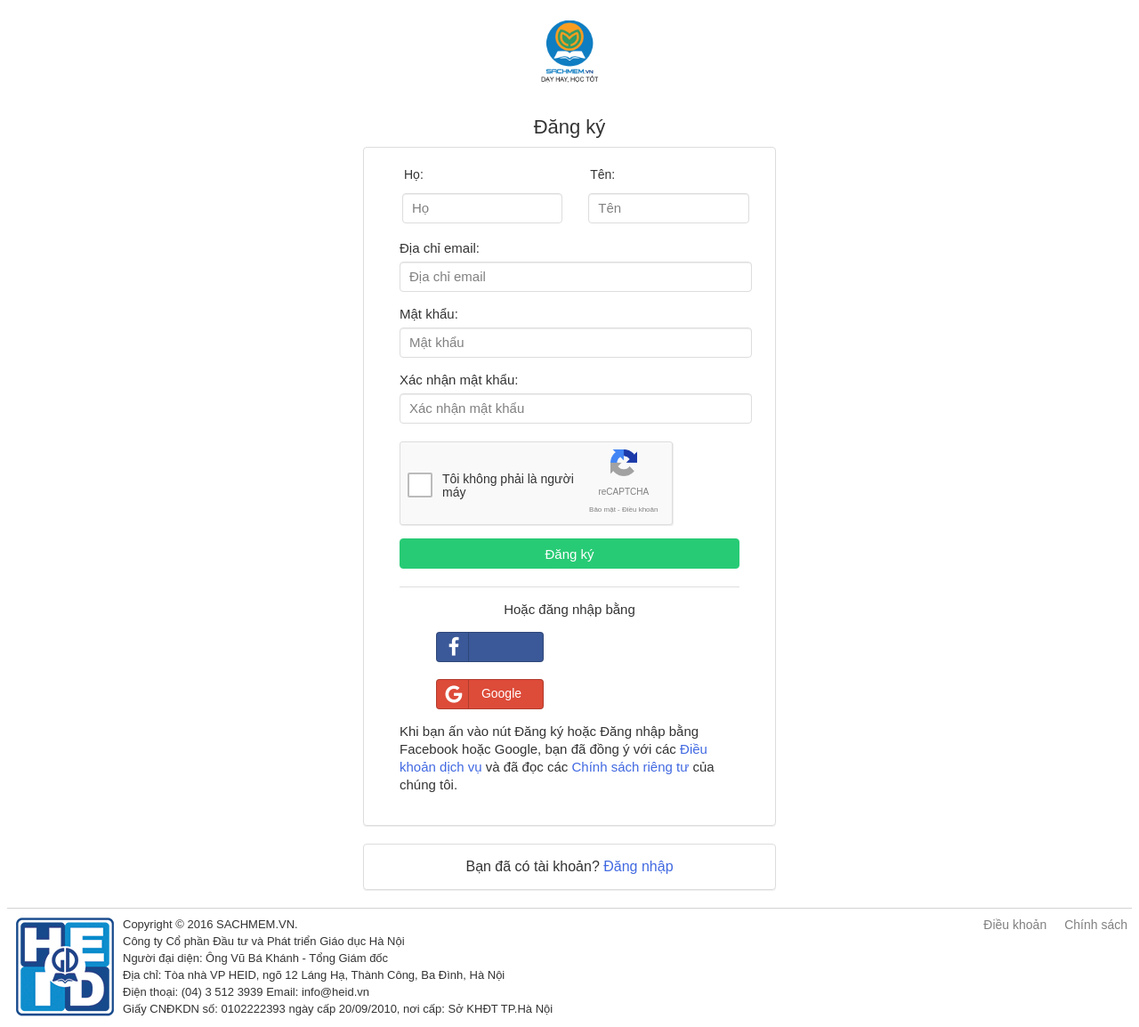
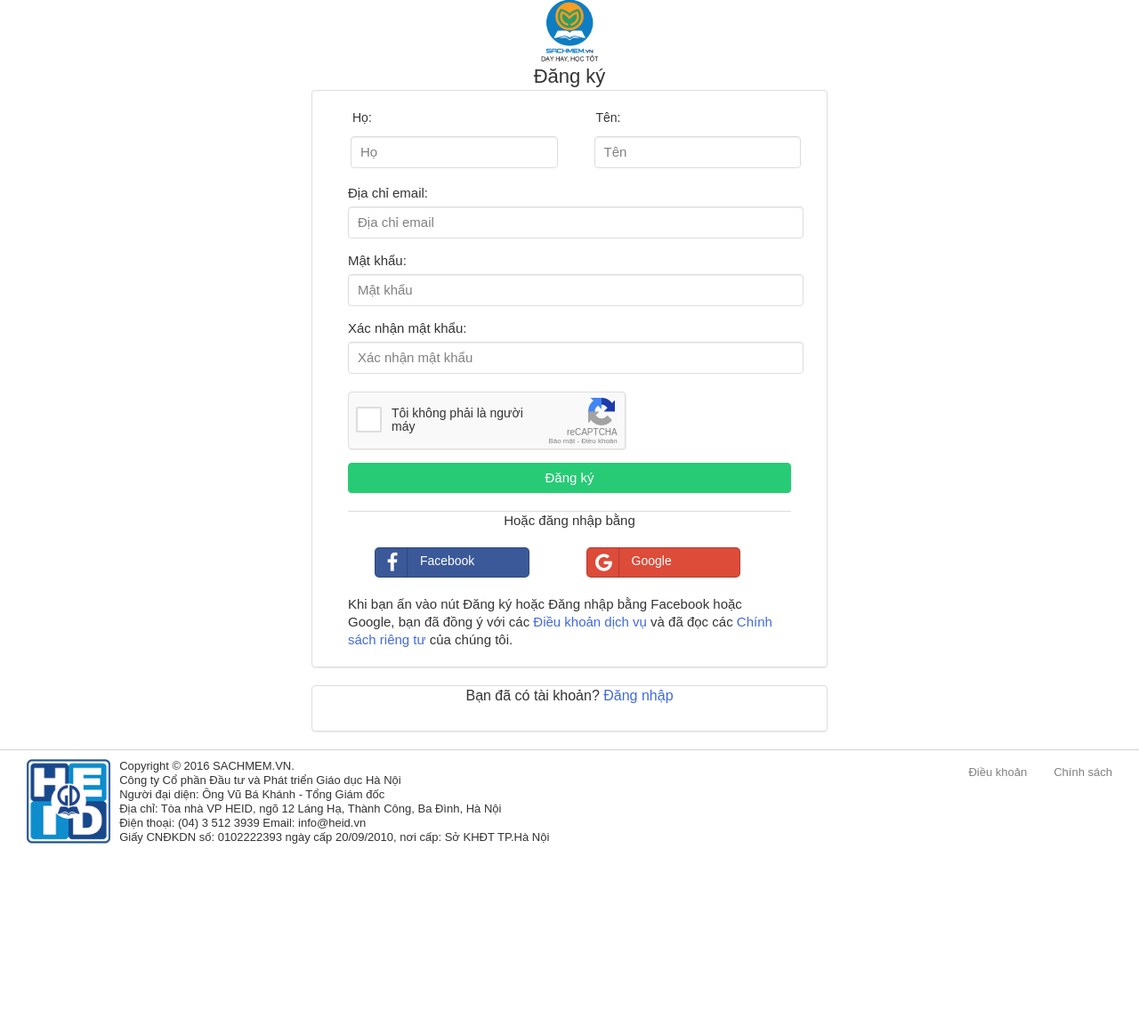
Before and after one commit to sleepyash-9397/Nhom_2, a plain HTML site: page project/signup.html in a window 1280 px wide. Shown: the whole page at 89% size. After the commit the page ends 959 px from the top, so only its background shows below. Drawn offline with Linux system fonts and the light colour scheme.

Commit message:
update đăng ký
hoàn thành chức năng đăng ký

```diff
--- a/signup.css
+++ b/project/signup.css
@@ -3,7 +3,7 @@
     margin: auto;
     }
 #logo{
-    margin: 15px;
+
 width: 70px;
 }
 
@@ -15,8 +15,6 @@ div {
     .responsive{
     width: 100%;
     }
-
-
 }
 
 body {
@@ -24,25 +22,26 @@ body {
     color: #333333;
 }
 
-.containersection {
+.container {
 
     margin-right: auto;
     margin-left: auto;
     padding-left: 15px;
     padding-right: 15px;
+
 }
 
 .containerbox {
 
     -webkit-box-align: center;
     align-items: center;
-    width: 580px;
+    max-width: 580px;
     margin: auto;
     padding: 0;
 }
 
-.container {
-    width: 80%;
+.container1 {
+    width: 100%;
     margin-left: auto;
     margin-right: auto;
 }
@@ -52,21 +51,11 @@ a {
     color: grey;
 }
 
-#footerbar {
-    margin-top: 20px;
-    border-top-style: solid;
-    border-top-color: #d4d2d2;
-    border-top-width: 1px;
-    width: 100%;
-
-}
-
-
 
 #box1, #box2 {
     border: 1px solid #ddd;
     border-radius: 4px;
-    margin-top: -13px;
+    margin-top: 0px;
     box-shadow: 0px 1px 1px rgba(0,0,0,0.075);
 
 ;
@@ -131,13 +120,13 @@ a {
     background-color: #dd4b39;
 }
 #facebook, #google{
-    margin: 0 41px;
+    margin: 20px 30px;
     padding-left: 3px;
-    padding-right: 20px;
+    padding-right: 44px;
     width: 25%;
     height: 32px;
     color: white;
-    border-radius: 4px;
+    border-radius: 5px;
     border: 1px solid rgba(0,0,0,0.2);
     border-collapse: collapse;
     font-size: 14px;
@@ -195,7 +184,7 @@ padding-left: 10px;
 
 .formgroup input{
     margin-bottom: 10px;
-    height: 30px;
+    height: 32px;
     width: 100%;
     border: 1px solid #ddd;
     padding-left: 10px;
@@ -223,12 +212,6 @@ padding-left: 10px;
     margin-top: 0;
 }
 
-#tb2{
-    margin: 0;
-    padding: 0;
-    border-radius: 1px;
-}
-
 .blank_box {
     padding-left: 10px;
     width: 100%;
@@ -237,7 +220,7 @@ padding-left: 10px;
 }
 
 #col3 {
-    text-align:center;
+    text-align:right;
     font-size: 8px;
     color: grey;
     line-height: 10px;
@@ -256,22 +239,22 @@ padding-left: 10px;
 }
 
 
-
 #logo_reCap {
     width: 30px;
-    margin: 0;
+    border: 0;
+    margin-right: 3px;
+    margin-top: 3px;
 }
 
 #checkrobot {
     background-color: #f9f9f9;
     margin-top: 10px;
     border: 1px solid #ddd;
-    border-radius: 3px;
+    border-radius: 4px;
     width: 300px;
-    height: 60px;
-    padding: 5px 0 0 5px;
+    height: 68px;
     padding-left: 5px;
-    padding-right: 0;
+    padding-right: 5px;
     padding-bottom: 0;
     height: min-content;
     line-height: 15px;
@@ -282,10 +265,10 @@ padding-left: 10px;
 #imgcheck {
     display: inline-block;
     background-color: white;
-    height: 24px;
-    width: 24px;
+    height: 25px;
+    width: 25px;
     display:inline-block;
-    border: 2px solid #bbb;
+    border: 2px solid #ddd;
     margin-right: 5px;
     border-radius: 2px;
 
@@ -311,39 +294,46 @@ label {
     border: 2px solid #ccc;
 }
 
-.rightfooter {
-    clear: left;
-    text-align: right;
-    margin-right: 5px;
-    float: right;
-    margin-top: 10px;
-    margin-left: 15px;
-    font-size: 14px;
+body {
+    line-height: 1.42857143;
 }
 
-.rightfooter:visited {
-    text-decoration: none;
+* {
+    margin: 0;
 }
 
-.rightfooter:hover {
-    text-decoration: underline;
+footer {
+    display: block;
 }
 
-.rightfooter:active {
-    text-decoration: underline;
+footer .footerbar {
+
+    left: 0;
+    right: 0;
+    margin-top: 20px;
+    line-height: 49px;
+    background: white;
+    border-top: 1px solid #d4d2d2;
+    bottom: 0;
+    font-size: 13px;
+    width: 100%;
+
 }
 
-
-#imgfooter {
+footer .leftfooter {
+    line-height: 16px;
+    margin: 10px 30px 10px 30px;
     float: left;
-    margin: 10px;
-    vertical-align: middle;
 }
 
+.container_left {
+    padding: 0;
+    margin: 0;
+    display: flex;
+}
 
-#paraleft {
-    padding: 8px;
-    margin-left: 5px;
-    font-size: small;
-    line-height: 19px;
+.rightfooter {
+    margin-right: 30px;
+    float: right;
+    white-space: nowrap;
 }
--- a/signup.html
+++ b/project/signup.html
@@ -9,9 +9,9 @@
 
     </head>
     <body>
-        <div class="containersection">
+        <div class="container">
             <div class="containerbox">
-                <div class="container">
+                <div class="container1">
                     <div style="text-align: center">
                         <a target="_blank" href="http://gioithieu.sachmem.vn/">
                         <img style="vertical-align: middle" id="logo" src="logo.png" alt="Sách mềm">
@@ -88,20 +88,15 @@
                 </div>
             </div>
         </div>
+
         <footer>
-            <div id="footerbar">
-                <div class="rightfooter">
-                    <a href="#">Chính sách</a>
+            <div class="footerbar">
+                <div class="leftfooter">
+                    <div class="container_left">
+                        <div>
+                            <img style="margin-right: 10px; height: 95px; vertical-align: middle; border: 0" src="./foot.png">
                         </div>
-                <div class="rightfooter">
-                    <a href="#">Điều khoản</a>
-                </div>
-
-                <div id="leftfooter">
                         <div>
-                        <img id="imgfooter" src="./foot.png">
-                    </div>
-                    <div id="paraleft">
                             Copyright © 2016 SACHMEM.VN.</br>
                             Công ty Cổ phần Đầu tư và Phát triển Giáo dục Hà Nội</br>
                             Người đại diện: Ông Vũ Bá Khánh - Tổng Giám đốc</br>
@@ -109,9 +104,17 @@
                             Điện thoại: (04) 3 512 3939 Email: info@heid.vn</br>
                             Giấy CNĐKDN số: 0102222393 ngày cấp 20/09/2010, nơi cấp: Sở KHĐT TP.Hà Nội
                         </div>
+                    </div>
+                </div>
+                <span class="rightfooter">
+                    <a target="_blank" href="#">Chính sách</a>
+                </span>
+                <span class="rightfooter">
+                    <a target="_blank" href="#">Điều khoản</a>
+                </span>
 
             </div>
-            </div>
         </footer>
+
     </body>
 </html>
```
Also changed, not shown: project/foot.png (renamed from foot.png), project/logo.png (renamed from logo.png), project/logo1.png (renamed from logo1.png), project/reCAPTCHA_logo.png (renamed from reCAPTCHA_logo.png), 2 other files. Lines whose indentation alone changed are shown as unchanged.
